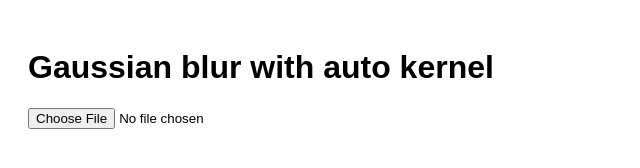
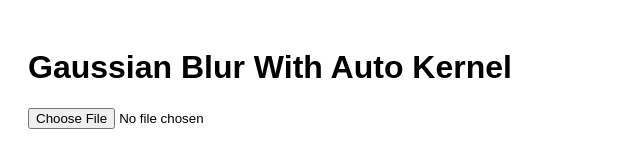
Before and after one commit to muhammedshahid/gaussian-blur, a plain HTML site: page index.html in a window 1280 px wide. Shown: the whole page, without its empty margins (0-640 px from the left). Drawn offline with Linux system fonts and the light colour scheme.

Commit message:
Update index.html

```diff
--- a/index.html
+++ b/index.html
@@ -3,7 +3,7 @@
   <head>
     <meta charset="UTF-8" />
     <meta name="viewport" content="width=device-width, initial-scale=1.0" />
-    <title>Histogram</title>
+    <title>Gaussian Blur</title>
     <style>
       /* Gallery Styles */
       /* #output-container {
@@ -64,7 +64,7 @@
     </style>
   </head>
   <body>
-    <h1>Gaussian blur with auto kernel</h1>
+    <h1>Gaussian Blur With Auto Kernel</h1>
     <input type="file" id="fileInput" accept="image/*" />
     <div id="output-container"></div>
 
```
